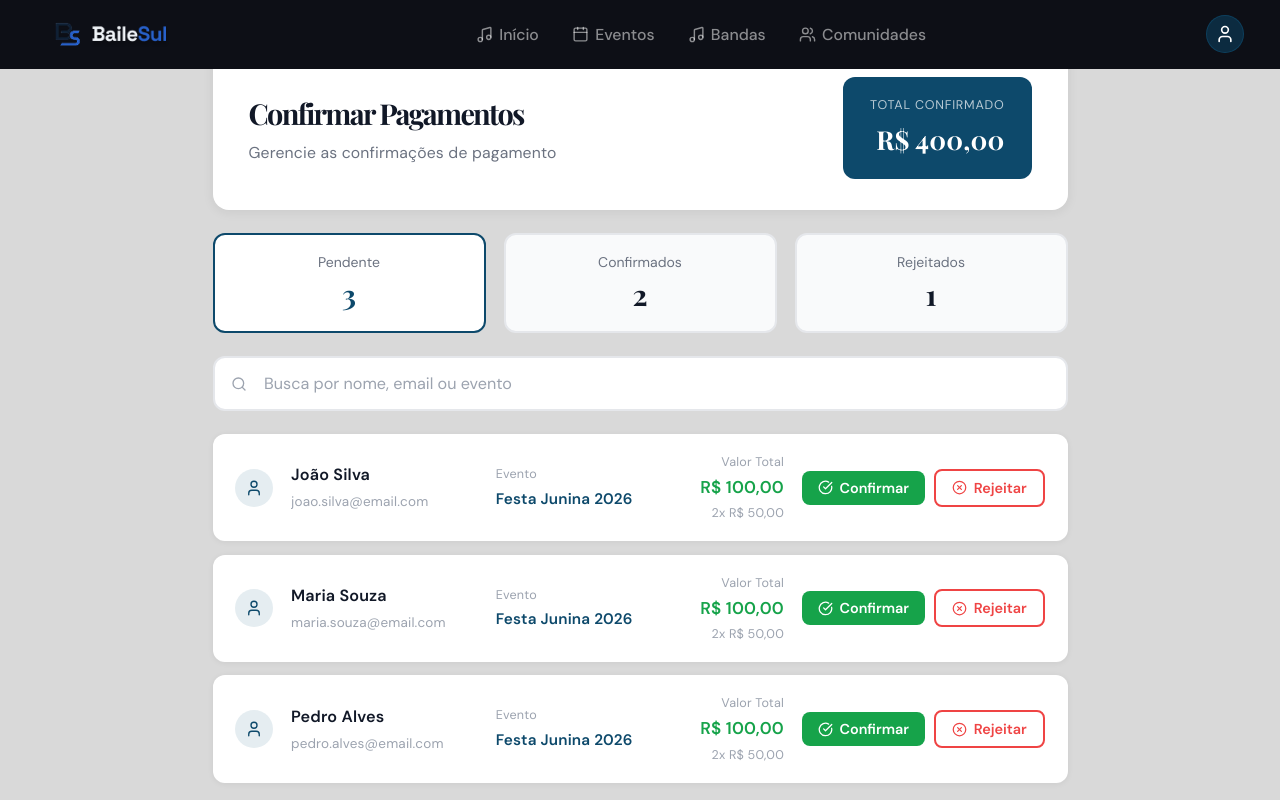
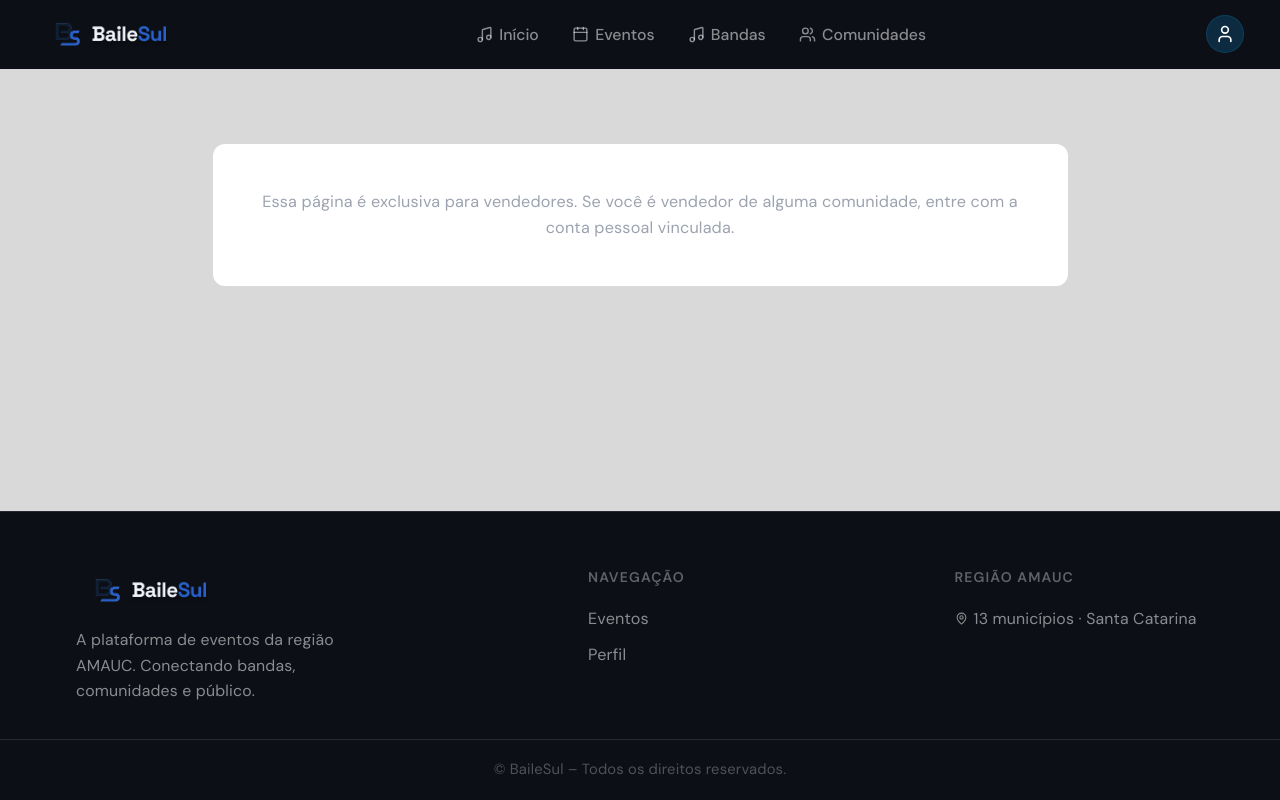
Before and after one commit to JoaoPilger/BaileSul, a React app in the folder frontend/: page /pagamentos in a window 1280 px wide. Shown: the top 800 px of the page. Built offline with nearby package versions, Linux system fonts and the light colour scheme; the HTML template or start-up script is replaced by a standard one.

Commit message:
confirmar pagamentos funcionando

```diff
--- a/frontend/src/components/header/Header.jsx
+++ b/frontend/src/components/header/Header.jsx
@@ -10,8 +10,8 @@ export default function Header() {
   const [mobileOpen, setMobileOpen] = useState(false);
   const [scrolled, setScrolled] = useState(false);
   const location = useLocation();
-  const { usuario, isAuthenticated } = useAuth();
-  const { links, podeCriarEvento } = getNavConfig(usuario?.tipo);
+  const { usuario, isAuthenticated, isVendedor } = useAuth();
+  const { links, podeCriarEvento } = getNavConfig(usuario?.tipo, isVendedor);
 
   useEffect(() => {
     const onScroll = () => setScrolled(window.scrollY > 10);
--- a/frontend/src/components/layout/layoutHelpers.js
+++ b/frontend/src/components/layout/layoutHelpers.js
@@ -1,6 +1,6 @@
-import { Calendar, MapPin, Music, ListMusic, Ticket, Users } from 'lucide-react';
+import { Calendar, MapPin, Music, ListMusic, Ticket, Users, Wallet } from 'lucide-react';
 
-export function getNavConfig(tipo) {
+export function getNavConfig(tipo, isVendedor = false) {
   const base = [
     { to: '/',        label: 'Início',      icon: Music },
     { to: '/eventos', label: 'Eventos',     icon: Calendar },
@@ -10,6 +10,9 @@ export function getNavConfig(tipo) {
 
   if (tipo === 'pessoal') {
     base.push({ to: '/meus-ingressos', label: 'Meus Ingressos', icon: Ticket });
+    if (isVendedor) {
+      base.push({ to: '/pagamentos', label: 'Pagamentos', icon: Wallet });
+    }
   } else if (tipo === 'banda') {
     base.push({ to: '/meus-eventos', label: 'Meus Eventos', icon: ListMusic });
   } else if (tipo === 'comunidade') {
--- a/frontend/src/paginas/pagamentos/pagamentos.jsx
+++ b/frontend/src/paginas/pagamentos/pagamentos.jsx
@@ -1,17 +1,10 @@
-import { useState } from 'react';
+import { useEffect, useMemo, useState } from 'react';
 import { Search, User, CheckCircle, XCircle } from 'lucide-react';
 import Header from '../../components/header/Header';
 import Footer from '../../components/footer/Footer';
+import { useAuth } from '../../contexts/AuthContext';
+import api from '../../services/api';
 import styles from './pagamentos.module.css';
-
-const pagamentosIniciais = [
-  { id: 1, nome: 'João Silva', email: 'joao.silva@email.com', evento: 'Festa Junina 2026', valor: 100.0, parcelas: 2, valorParcela: 50.0, status: 'pendente' },
-  { id: 2, nome: 'Maria Souza', email: 'maria.souza@email.com', evento: 'Festa Junina 2026', valor: 100.0, parcelas: 2, valorParcela: 50.0, status: 'pendente' },
-  { id: 3, nome: 'Carlos Lima', email: 'carlos.lima@email.com', evento: 'Baile do Sul 2026', valor: 150.0, parcelas: 3, valorParcela: 50.0, status: 'confirmado' },
-  { id: 4, nome: 'Ana Paula', email: 'ana.paula@email.com', evento: 'Baile do Sul 2026', valor: 200.0, parcelas: 4, valorParcela: 50.0, status: 'rejeitado' },
-  { id: 5, nome: 'Pedro Alves', email: 'pedro.alves@email.com', evento: 'Festa Junina 2026', valor: 100.0, parcelas: 2, valorParcela: 50.0, status: 'pendente' },
-  { id: 6, nome: 'Fernanda Costa', email: 'fernanda.costa@email.com', evento: 'Baile do Sul 2026', valor: 250.0, parcelas: 5, valorParcela: 50.0, status: 'confirmado' },
-];
 
 const ABAS = [
   { key: 'pendente', label: 'Pendente' },
@@ -19,37 +12,128 @@ const ABAS = [
   { key: 'rejeitado', label: 'Rejeitados' },
 ];
 
+function useDebouncedValue(value, delay = 300) {
+  const [debounced, setDebounced] = useState(value);
+  useEffect(() => {
+    const t = setTimeout(() => setDebounced(value), delay);
+    return () => clearTimeout(t);
+  }, [value, delay]);
+  return debounced;
+}
+
 export default function ConfirmarPagamentos() {
-  const [pagamentos, setPagamentos] = useState(pagamentosIniciais);
+  const { usuario, token } = useAuth();
+
+  const [pagamentos, setPagamentos] = useState([]);
+  const [isLoading, setIsLoading] = useState(true);
+  const [erro, setErro] = useState('');
+  const [processandoId, setProcessandoId] = useState(null);
+
   const [abaAtiva, setAbaAtiva] = useState('pendente');
   const [busca, setBusca] = useState('');
+  const buscaDebounced = useDebouncedValue(busca, 300);
 
-  const totalConfirmado = pagamentos
-    .filter((p) => p.status === 'confirmado')
-    .reduce((acc, p) => acc + p.valor, 0);
+  // Só vendedores (usuário do tipo "pessoal" vinculado a uma comunidade)
+  // podem confirmar/rejeitar pagamento — trava também no front, além do backend.
+  const podeGerenciar = usuario?.tipo === 'pessoal';
 
-  const contagem = {
-    pendente: pagamentos.filter((p) => p.status === 'pendente').length,
-    confirmado: pagamentos.filter((p) => p.status === 'confirmado').length,
-    rejeitado: pagamentos.filter((p) => p.status === 'rejeitado').length,
+  useEffect(() => {
+    if (!podeGerenciar) {
+      setIsLoading(false);
+      return;
+    }
+
+    let cancelado = false;
+    setIsLoading(true);
+    setErro('');
+
+    api
+      .get('/vendedores/reservas', { headers: { Authorization: `Bearer ${token}` } })
+      .then(({ data }) => {
+        if (!cancelado) setPagamentos(Array.isArray(data) ? data : []);
+      })
+      .catch(() => {
+        if (!cancelado) setErro('Não foi possível carregar os pagamentos.');
+      })
+      .finally(() => {
+        if (!cancelado) setIsLoading(false);
+      });
+
+    return () => { cancelado = true };
+  }, [podeGerenciar, token]);
+
+  const confirmar = async (id) => {
+    setProcessandoId(id);
+    try {
+      await api.patch(
+        `/vendedores/reservas/${id}/confirmar`,
+        {},
+        { headers: { Authorization: `Bearer ${token}` } },
+      );
+      setPagamentos((prev) => prev.map((p) => (p.id === id ? { ...p, status_pagamento: 'confirmado' } : p)));
+    } catch {
+      setErro('Não foi possível confirmar esse pagamento.');
+    } finally {
+      setProcessandoId(null);
+    }
   };
 
-  const confirmar = (id) =>
-    setPagamentos((prev) => prev.map((p) => (p.id === id ? { ...p, status: 'confirmado' } : p)));
+  const rejeitar = async (id) => {
+    setProcessandoId(id);
+    try {
+      await api.patch(
+        `/vendedores/reservas/${id}/rejeitar`,
+        {},
+        { headers: { Authorization: `Bearer ${token}` } },
+      );
+      setPagamentos((prev) => prev.map((p) => (p.id === id ? { ...p, status_pagamento: 'rejeitado' } : p)));
+    } catch {
+      setErro('Não foi possível rejeitar esse pagamento.');
+    } finally {
+      setProcessandoId(null);
+    }
+  };
 
-  const rejeitar = (id) =>
-    setPagamentos((prev) => prev.map((p) => (p.id === id ? { ...p, status: 'rejeitado' } : p)));
+  const totalConfirmado = useMemo(
+    () => pagamentos
+      .filter((p) => p.status_pagamento === 'confirmado')
+      .reduce((acc, p) => acc + Number(p.valor_total || 0), 0),
+    [pagamentos],
+  );
 
-  const filtrados = pagamentos.filter((p) => {
-    const q = busca.toLowerCase();
+  const contagem = useMemo(() => ({
+    pendente: pagamentos.filter((p) => p.status_pagamento === 'pendente').length,
+    confirmado: pagamentos.filter((p) => p.status_pagamento === 'confirmado').length,
+    rejeitado: pagamentos.filter((p) => p.status_pagamento === 'rejeitado').length,
+  }), [pagamentos]);
+
+  const filtrados = useMemo(() => {
+    const q = buscaDebounced.trim().toLowerCase();
+    return pagamentos.filter((p) => {
+      if (p.status_pagamento !== abaAtiva) return false;
+      if (!q) return true;
       return (
-      p.status === abaAtiva &&
-      (!busca ||
-        p.nome.toLowerCase().includes(q) ||
-        p.email.toLowerCase().includes(q) ||
-        p.evento.toLowerCase().includes(q))
+        (p.comprador_nome || '').toLowerCase().includes(q) ||
+        (p.comprador_email || '').toLowerCase().includes(q) ||
+        (p.evento || '').toLowerCase().includes(q)
       );
     });
+  }, [pagamentos, abaAtiva, buscaDebounced]);
+
+  if (!podeGerenciar) {
+    return (
+      <div className={styles.page}>
+        <Header />
+        <main className={styles.main}>
+          <div className={styles.vazio}>
+            Essa página é exclusiva para vendedores. Se você é vendedor de alguma
+            comunidade, entre com a conta pessoal vinculada.
+          </div>
+        </main>
+        <Footer />
+      </div>
+    );
+  }
 
   return (
     <div className={styles.page}>
@@ -93,6 +177,11 @@ export default function ConfirmarPagamentos() {
           />
         </div>
 
+        {isLoading && <div className={styles.vazio}>Carregando pagamentos...</div>}
+
+        {!isLoading && erro && <div className={styles.vazio}>{erro}</div>}
+
+        {!isLoading && !erro && (
           <div className={styles.lista}>
             {filtrados.length === 0 && (
               <div className={styles.vazio}>Nenhum pagamento encontrado.</div>
@@ -105,8 +194,8 @@ export default function ConfirmarPagamentos() {
                 </div>
 
                 <div className={styles.info}>
-                <span className={styles.nome}>{p.nome}</span>
-                <span className={styles.email}>{p.email}</span>
+                  <span className={styles.nome}>{p.comprador_nome || 'Usuário sem nome'}</span>
+                  <span className={styles.email}>{p.comprador_email}</span>
                 </div>
 
                 <div className={styles.eventoCol}>
@@ -117,21 +206,31 @@ export default function ConfirmarPagamentos() {
                 <div className={styles.valorCol}>
                   <span className={styles.fieldLabel}>Valor Total</span>
                   <span className={styles.valorTotal}>
-                  R$ {p.valor.toFixed(2).replace('.', ',')}
+                    R$ {Number(p.valor_total || 0).toFixed(2).replace('.', ',')}
                   </span>
                   <span className={styles.valorParcelas}>
-                  {p.parcelas}x R$ {p.valorParcela.toFixed(2).replace('.', ',')}
+                    {p.quantidade}x ingresso{p.quantidade > 1 ? 's' : ''}
                   </span>
                 </div>
 
                 <div className={styles.acoes}>
                   {abaAtiva === 'pendente' && (
                     <>
-                    <button type="button" className={styles.btnConfirmar} onClick={() => confirmar(p.id)}>
+                      <button
+                        type="button"
+                        className={styles.btnConfirmar}
+                        disabled={processandoId === p.id}
+                        onClick={() => confirmar(p.id)}
+                      >
                         <CheckCircle size={15} />
                         Confirmar
                       </button>
-                    <button type="button" className={styles.btnRejeitar} onClick={() => rejeitar(p.id)}>
+                      <button
+                        type="button"
+                        className={styles.btnRejeitar}
+                        disabled={processandoId === p.id}
+                        onClick={() => rejeitar(p.id)}
+                      >
                         <XCircle size={15} />
                         Rejeitar
                       </button>
@@ -147,6 +246,7 @@ export default function ConfirmarPagamentos() {
               </div>
             ))}
           </div>
+        )}
       </main>
 
       <Footer />
--- a/frontend/src/paginas/pagamentos/pagamentos.module.css
+++ b/frontend/src/paginas/pagamentos/pagamentos.module.css
@@ -10,7 +10,7 @@
   max-width: 900px;
   width: 100%;
   margin: 0 auto;
-  padding: 2.5rem 1.25rem 4rem;
+  padding: 8rem 1.25rem 4rem;
   display: flex;
   flex-direction: column;
   gap: 1.25rem;
```
Also changed, not shown: frontend/src/contexts/AuthContext.jsx (+25 -1 lines), 2 other files (tests, documents, lock files or other folders). Lines whose indentation alone changed are shown as unchanged.
